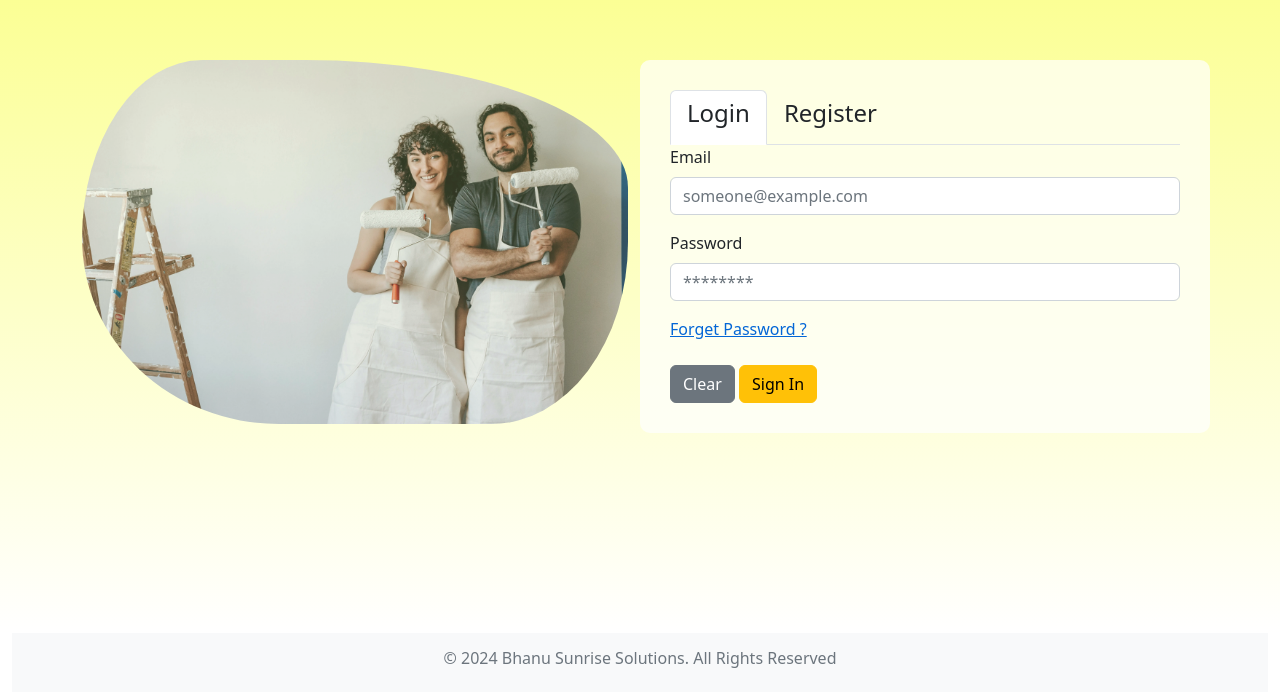
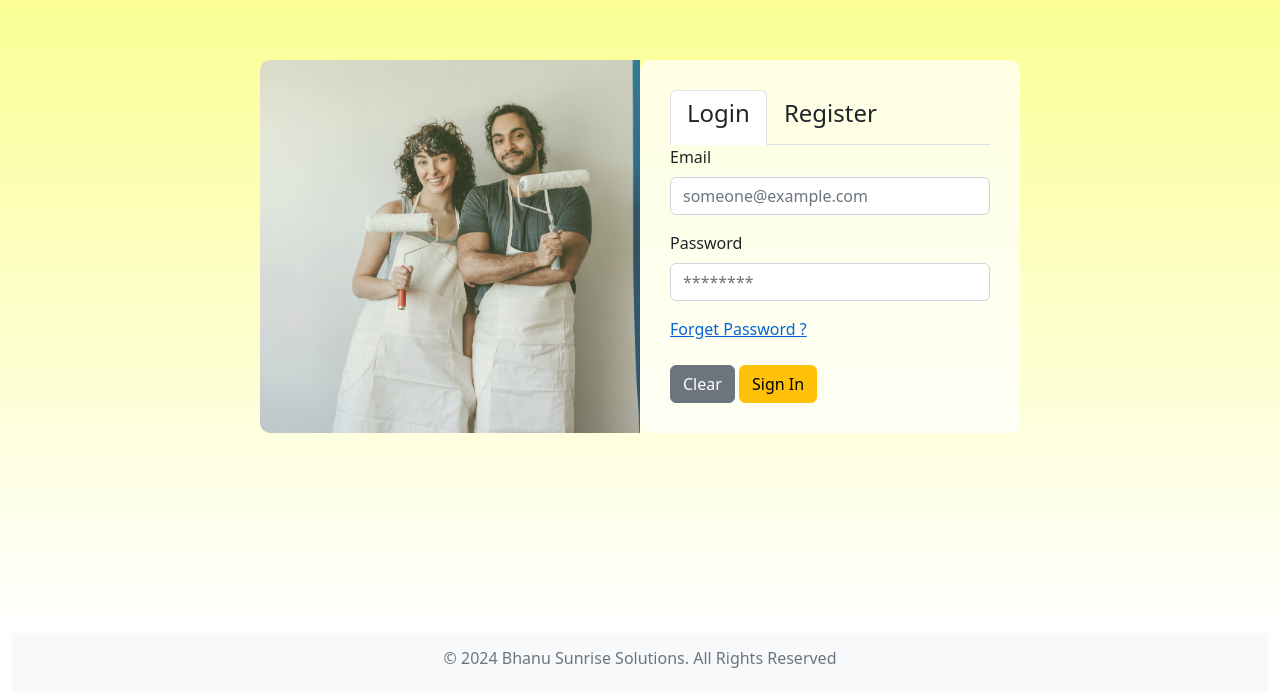
Before and after one commit to bhanusunrise/Development-Project-Level-3, a React (Create React App) app in the folder ClientApp/: page /#about-menu in a window 1280 px wide. Shown: the part 3503-4195 px from the top of the page. Built offline with nearby package versions, Linux system fonts and the light colour scheme.

Commit message:
Form Updated. CSS filename changed

```diff
--- a/ClientApp/src/components/Home.js
+++ b/ClientApp/src/components/Home.js
@@ -99,12 +99,15 @@ export class Home extends Component {
                 <div className="container-fluid" id="login-menu">
                     <div className="container">
                         <div className="row">
-                            <div className="col-md-6">
-                                    <ImageShaper imageUrl={image5} borderRadius={borderRadius[0]} />
-                                </div>
-                            <div className= "col-md-6 reg-bg">
+                            <div className="col-md-2"></div>
+                            <div className="col-md-4 reg-img">
+
+                            </div>
+
+                            <div className= "col-md-4 reg-bg">
                                     <RegistrationContent />
-                                </div>
+                            </div>
+                            <div className="col-md-2"></div>
 
                         </div>
                     </div>
--- a/ClientApp/src/components/NavMenu.js
+++ b/ClientApp/src/components/NavMenu.js
@@ -1,7 +1,7 @@
 import React, { Component } from 'react';
 import { Collapse, Navbar, NavbarBrand, NavbarToggler, NavItem, NavLink } from 'reactstrap';
 import { Link } from 'react-router-dom';
-import './NavMenu.css';
+import './style.css';
 
 export class NavMenu extends Component {
     static displayName = NavMenu.name;
--- a/ClientApp/src/components/NavMenu.css
+++ b/ClientApp/src/components/style.css
@@ -110,3 +110,12 @@ html {
     background-color: rgba(255,255,255, 0.7);
     padding: 30px !important;
 }
+
+.reg-img{
+    background-image: url('images/Home/carasoul/image5.webp');
+    background-size: cover;
+    background-position:right;
+    opacity : 0.8;
+    border-top-left-radius : 10px;
+    border-bottom-left-radius : 10px;
+}
```
